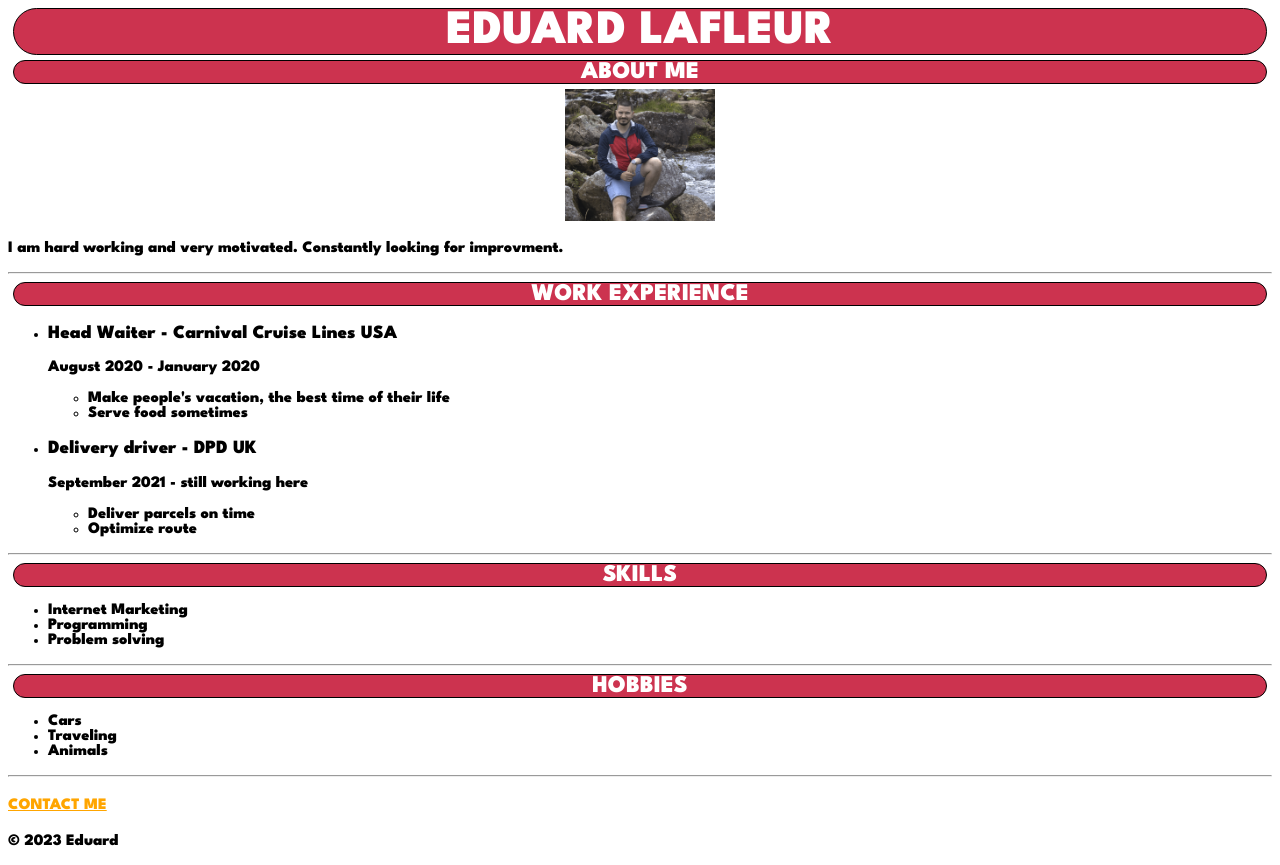
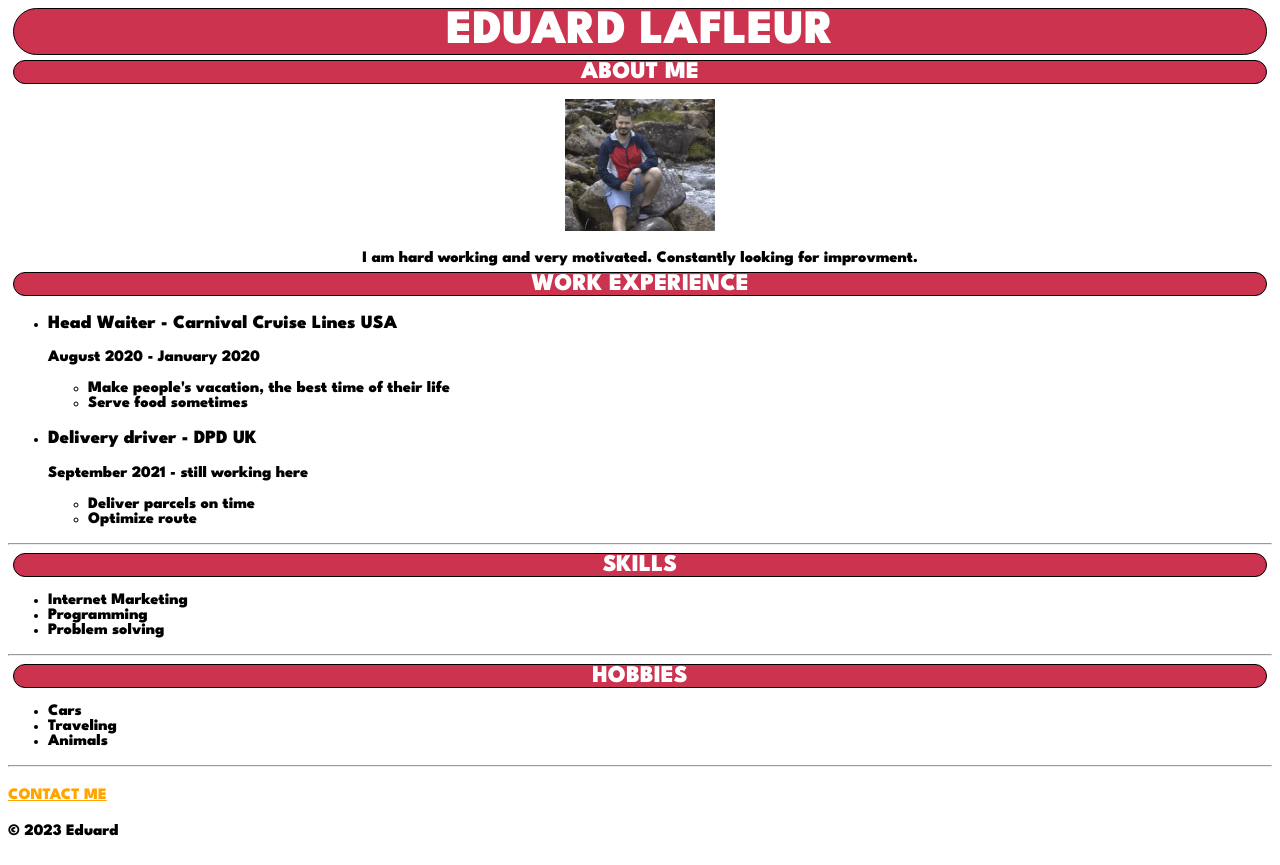
Before and after one commit to esandu95/html-resume, a plain HTML site: page index.html in a window 1280 px wide. Drawn offline with Linux system fonts and the light colour scheme.

Commit message:
Update index.html

```diff
--- a/index.html
+++ b/index.html
@@ -6,15 +6,24 @@
     <title>My Resume</title>
 
     <style>
-        div{text-align: center;}
+
+        #about-me{
+            text-align: center;
+            position: relative;
+            top: 10px;
+
+        }
+
         h1{
-        background-color: #cc334f;
-        border: 1.5px solid black;
-        font-size: 3rem;
+            background-color: #cc334f;
+            border: 1.5px solid black;
+            font-size: 3rem;
         }
+
         h2{ background-color: #cc334f;
             border: 1.5px solid black;
-            text-align: center;}
+            text-align: center;
+        }
 
         H1,H2{
             text-transform: uppercase;
@@ -24,8 +33,12 @@
             text-align: center;
             border-radius: 30px;
         }
-        a{color: orange;}
-        *{ font-family: 'League Spartan', sans-serif;
+
+        a{
+            color: orange;
+        }
+        *{
+            font-family: 'League Spartan', sans-serif;
         }
 
     </style>
@@ -35,12 +48,13 @@
 
 </head>
 <body>
-<h1 class="header">Eduard LaFleur</h1>
+<h1>Eduard LaFleur</h1>
 
-<h2 class="header" id="about">About me</h2>
-<div><img src="./assets/pictures/me.png" width="150" class="header"/></div>
+<h2>About me</h2>
+
+<div id="about-me"><img src="./assets/pictures/me.png" width="150"/>
 <p>I am hard working and very motivated. Constantly looking for improvment.</p>
-<hr />
+</div>
 
 <h2>Work experience</h2>
 <ul>
```
